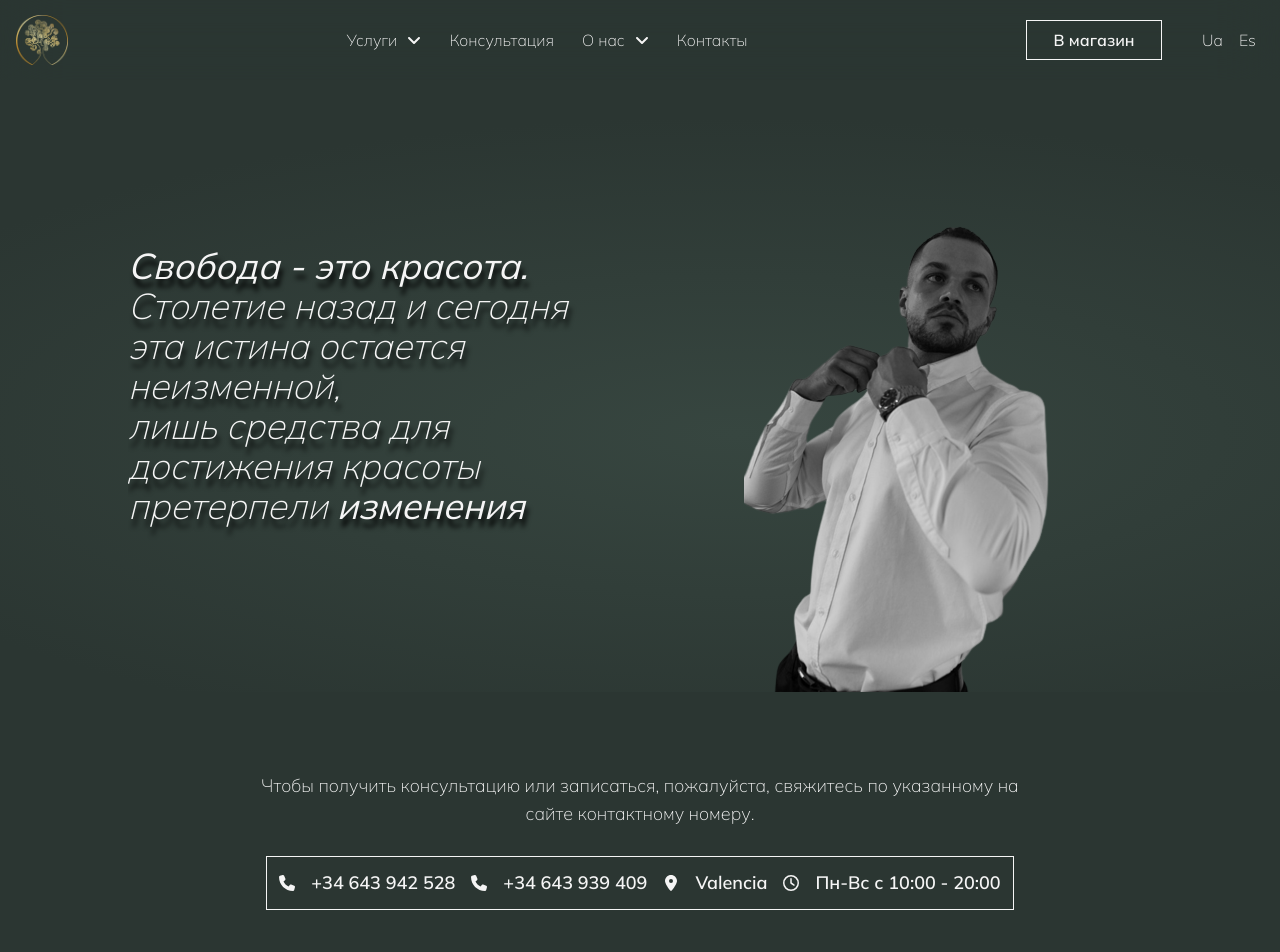
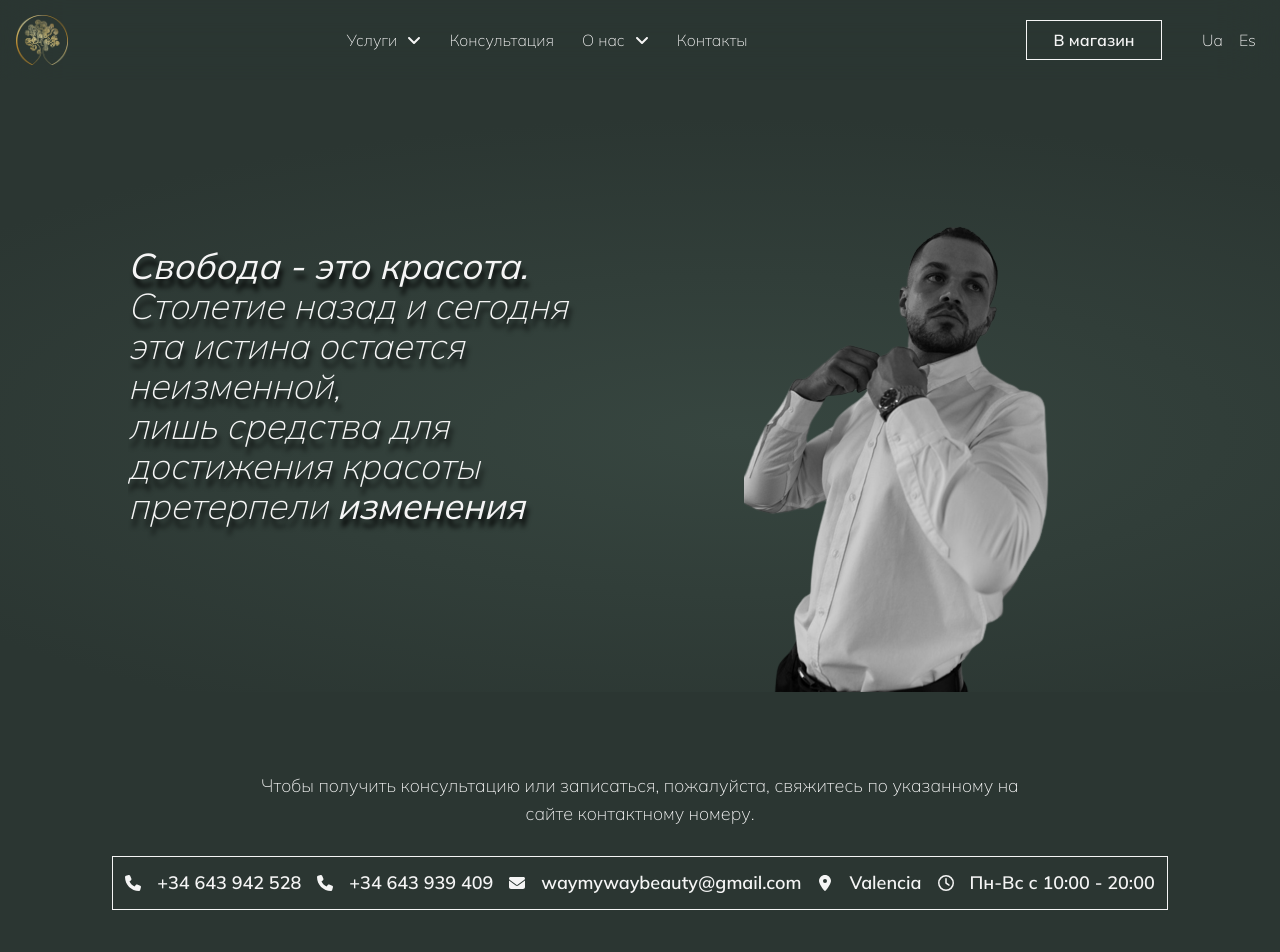
Before and after one commit to KirillUnited/beautymyway-app, a Next.js app: page / in a window 1280 px wide. Shown: the top 952 px of the page. Built offline with nearby package versions, Linux system fonts and the light colour scheme.

Commit message:
Add email contact

```diff
--- a/src/app/containers/InfoSection/InfoSection.tsx
+++ b/src/app/containers/InfoSection/InfoSection.tsx
@@ -8,7 +8,7 @@ export default function InfoSection() {
         <section id='info' className={styles.root}>
             <div className={styles.wrapper}>
                 <p className={styles.description}>Чтобы получить консультацию или записаться, пожалуйста, свяжитесь по указанному на сайте контактному номеру.</p>
-                <Contacts className={styles.contacts} tel={CONTACTS.tel} address={CONTACTS.adress} time={CONTACTS.time} />
+                <Contacts className={styles.contacts} tel={CONTACTS.tel} address={CONTACTS.adress} time={CONTACTS.time} email={CONTACTS.email}/>
             </div>
         </section>
     )
--- a/src/components/Contacts/Contacts.props.ts
+++ b/src/components/Contacts/Contacts.props.ts
@@ -2,5 +2,6 @@ export interface ContactsProps {
     tel: string | Array<string>,
     address?: string,
     time?: string,
+    email?: string,
     className?: string
 }
--- a/src/components/Contacts/Contacts.tsx
+++ b/src/components/Contacts/Contacts.tsx
@@ -2,13 +2,13 @@ import React from 'react';
 
 import { FontAwesomeIcon } from "@fortawesome/react-fontawesome";
 import { faClock } from "@fortawesome/free-regular-svg-icons";
-import { faLocationDot, faPhone } from "@fortawesome/free-solid-svg-icons";
+import { faEnvelope, faLocationDot, faMailBulk, faPhone } from "@fortawesome/free-solid-svg-icons";
 import Link from 'next/link';
 import { ContactsProps } from './Contacts.props';
 import cn from 'classnames';
 import styles from './Contacts.module.scss';
 
-export default function Contacts({ tel, address, time, className }: ContactsProps): React.JSX.Element {
+export default function Contacts({ tel, address, time, email, className }: ContactsProps): React.JSX.Element {
     return (
         <div className={cn(styles.root, className)}>
             {
@@ -32,6 +32,14 @@ export default function Contacts({ tel, address, time, className }: ContactsProp
                 })
             }
             {
+                email
+                &&
+                <Link href={`mailto:${email}`} className={`${styles.item} truncate`}>
+                    <FontAwesomeIcon icon={faEnvelope} className='w-4 h-4' />
+                    {email}
+                </Link>
+            }
+            {
                 address
                 &&
                 <p className={styles.item}>
--- a/src/data/index.ts
+++ b/src/data/index.ts
@@ -266,6 +266,7 @@ export const CONTACTS = {
     tel: ['+34 643 942 528', '+34 643 939 409'],
     adress: 'Valencia',
     time: 'Пн-Вс с 10:00 - 20:00',
+    email: 'waymywaybeauty@gmail.com',
     socials: {
         insta: 'https://instagram.com/beauty.my.way?igshid=YTQwZjQ0NmI0OA==',
     }
```
